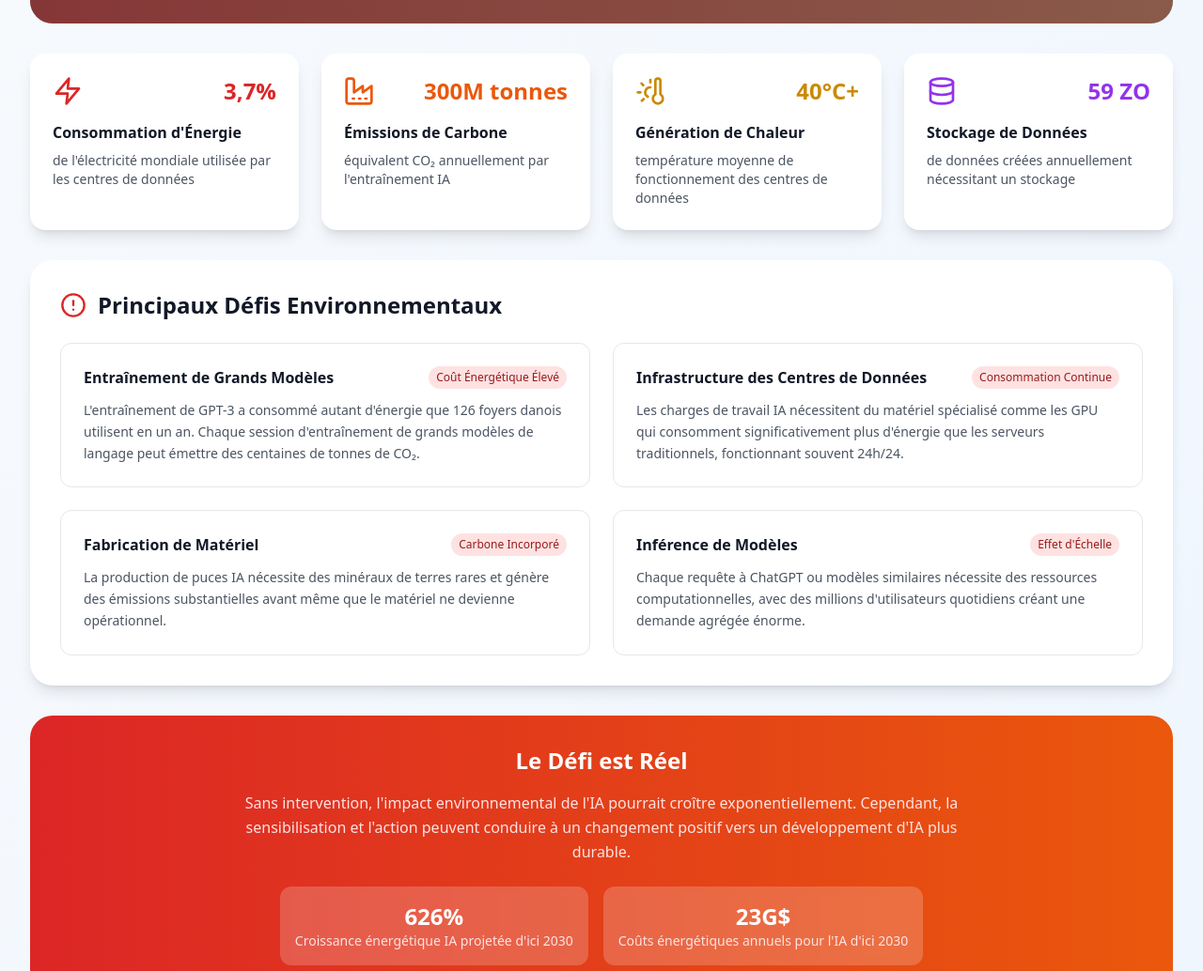
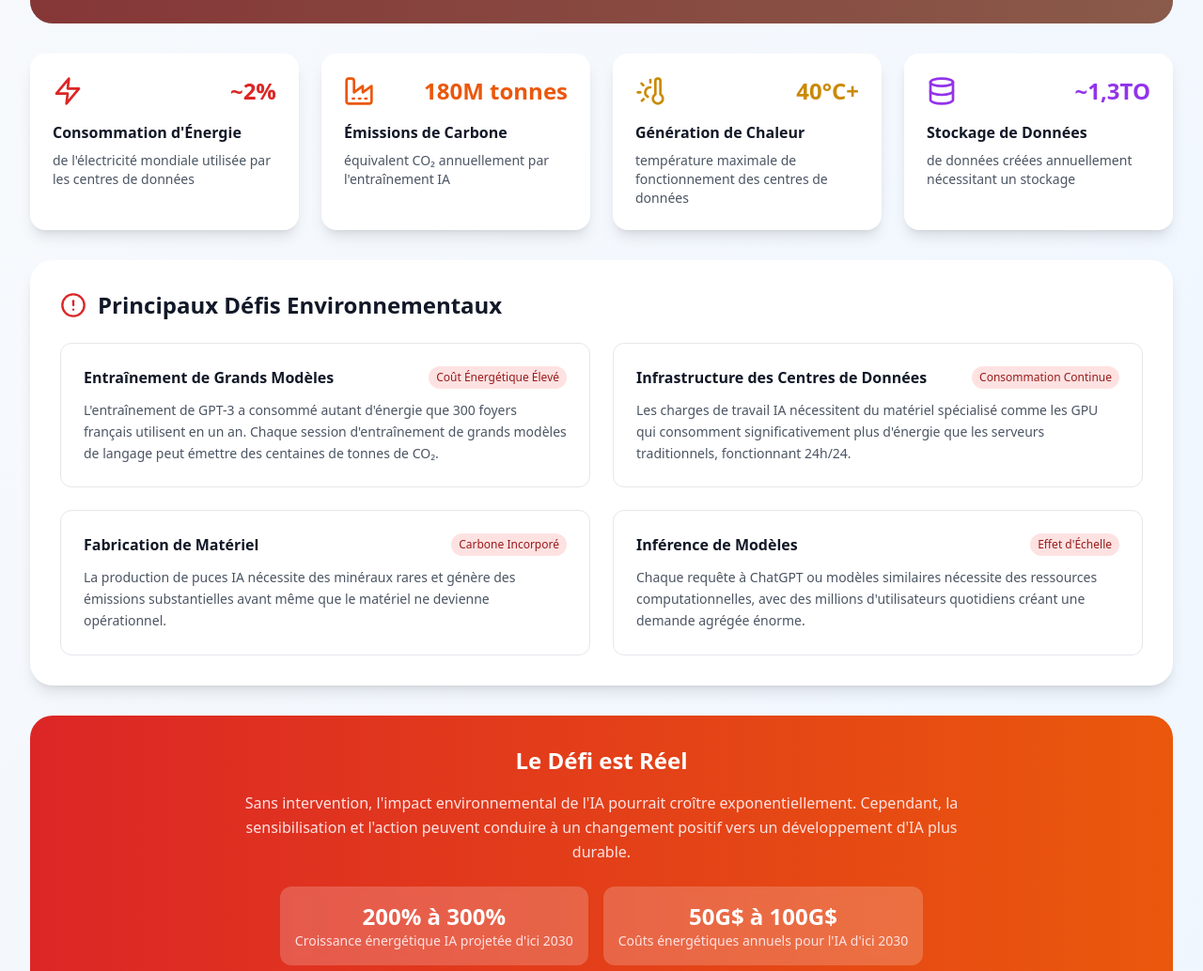
Before and after one commit to MateoPerrotNasi/HackatonIAForGood, a React (Vite) app in the folder main/project/: page / in a window 1280 px wide. Shown: the part 555-1589 px from the top of the page at 94% size. Built offline with nearby package versions, Linux system fonts and the light colour scheme; grey boxes are pictures that could not be loaded.

Commit message:
chore(CurrentBadImpact): changed information on the page

```diff
--- a/main/project/src/components/CurrentBadImpact.tsx
+++ b/main/project/src/components/CurrentBadImpact.tsx
@@ -6,14 +6,14 @@ const CurrentBadImpact = () => {
     {
       icon: Zap,
       title: 'Consommation d\'Énergie',
-      value: '3,7%',
+      value: '~2%',
       description: 'de l\'électricité mondiale utilisée par les centres de données',
       color: 'text-red-600'
     },
     {
       icon: Factory,
       title: 'Émissions de Carbone',
-      value: '300M tonnes',
+      value: '180M tonnes',
       description: 'équivalent CO₂ annuellement par l\'entraînement IA',
       color: 'text-orange-600'
     },
@@ -21,13 +21,13 @@ const CurrentBadImpact = () => {
       icon: ThermometerSun,
       title: 'Génération de Chaleur',
       value: '40°C+',
-      description: 'température moyenne de fonctionnement des centres de données',
+      description: 'température maximale de fonctionnement des centres de données',
       color: 'text-yellow-600'
     },
     {
       icon: Database,
       title: 'Stockage de Données',
-      value: '59 ZO',
+      value: '~1,3TO',
       description: 'de données créées annuellement nécessitant un stockage',
       color: 'text-purple-600'
     }
@@ -36,17 +36,17 @@ const CurrentBadImpact = () => {
   const challenges = [
     {
       title: 'Entraînement de Grands Modèles',
-      description: 'L\'entraînement de GPT-3 a consommé autant d\'énergie que 126 foyers danois utilisent en un an. Chaque session d\'entraînement de grands modèles de langage peut émettre des centaines de tonnes de CO₂.',
+      description: 'L\'entraînement de GPT-3 a consommé autant d\'énergie que 300 foyers français utilisent en un an. Chaque session d\'entraînement de grands modèles de langage peut émettre des centaines de tonnes de CO₂.',
       impact: 'Coût Énergétique Élevé'
     },
     {
       title: 'Infrastructure des Centres de Données',
-      description: 'Les charges de travail IA nécessitent du matériel spécialisé comme les GPU qui consomment significativement plus d\'énergie que les serveurs traditionnels, fonctionnant souvent 24h/24.',
+      description: 'Les charges de travail IA nécessitent du matériel spécialisé comme les GPU qui consomment significativement plus d\'énergie que les serveurs traditionnels, fonctionnant 24h/24.',
       impact: 'Consommation Continue'
     },
     {
       title: 'Fabrication de Matériel',
-      description: 'La production de puces IA nécessite des minéraux de terres rares et génère des émissions substantielles avant même que le matériel ne devienne opérationnel.',
+      description: 'La production de puces IA nécessite des minéraux rares et génère des émissions substantielles avant même que le matériel ne devienne opérationnel.',
       impact: 'Carbone Incorporé'
     },
     {
@@ -132,11 +132,11 @@ const CurrentBadImpact = () => {
           </p>
           <div className="flex flex-col sm:flex-row gap-4 justify-center">
             <div className="bg-white/20 backdrop-blur-sm rounded-xl p-4">
-              <div className="text-2xl font-bold">626%</div>
+              <div className="text-2xl font-bold">200% à 300%</div>
               <div className="text-sm text-red-100">Croissance énergétique IA projetée d'ici 2030</div>
             </div>
             <div className="bg-white/20 backdrop-blur-sm rounded-xl p-4">
-              <div className="text-2xl font-bold">23G$</div>
+              <div className="text-2xl font-bold">50G$ à 100G$</div>
               <div className="text-sm text-red-100">Coûts énergétiques annuels pour l'IA d'ici 2030</div>
             </div>
           </div>
```
